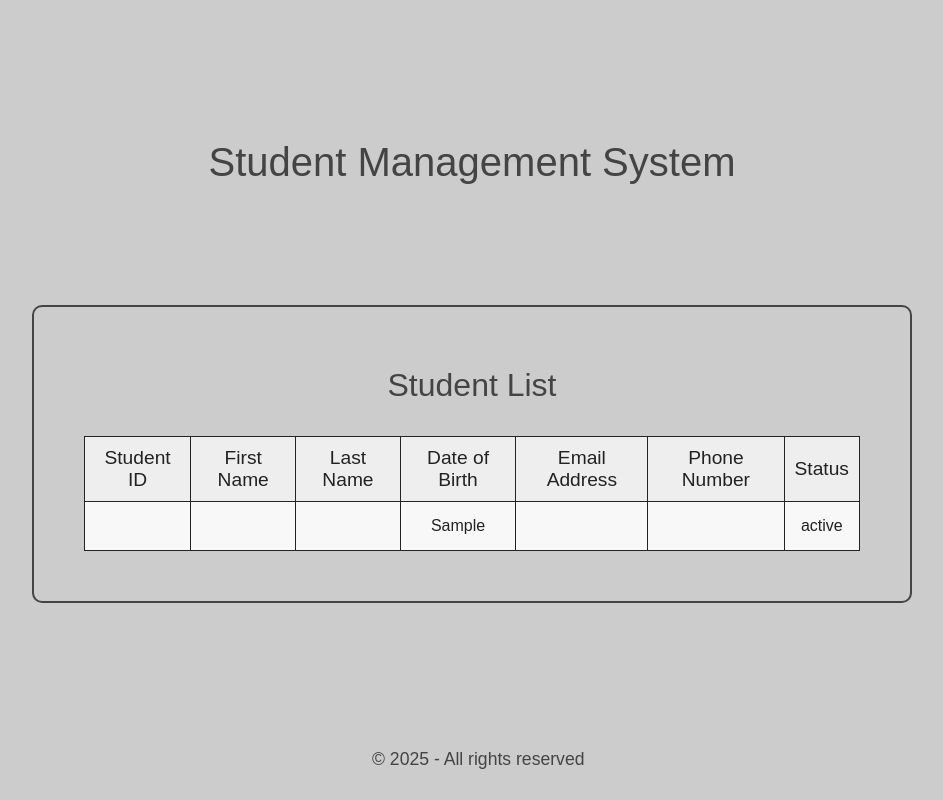
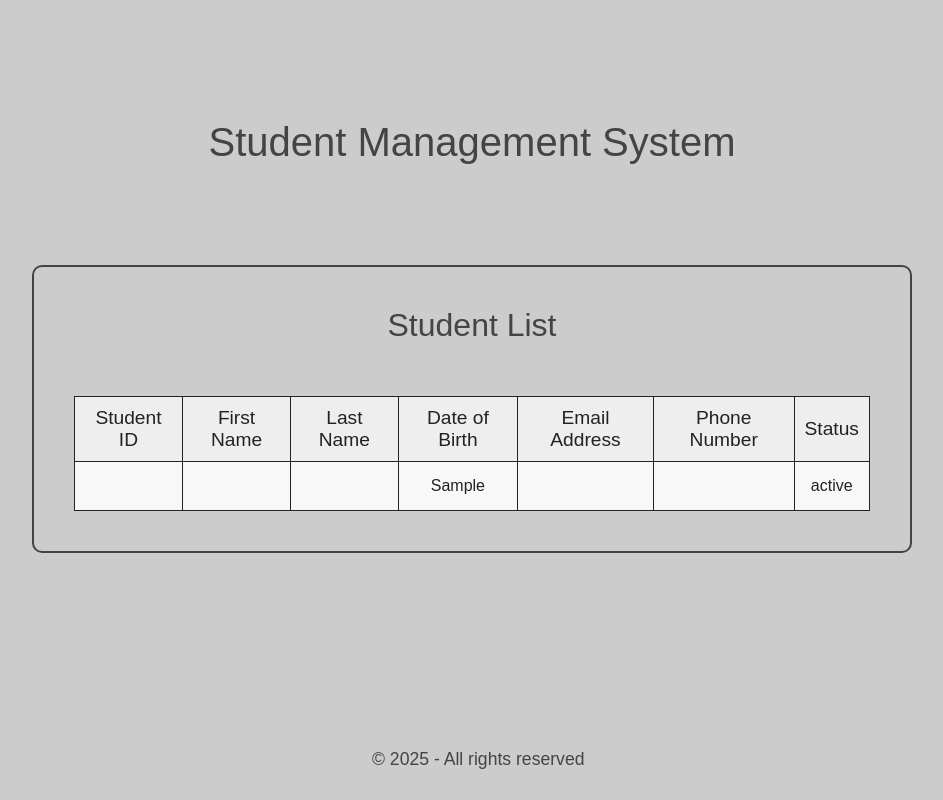
Before and after one commit to rubymattu/PHPAssignment1, a PHP site: page / in a window 1280 px wide. Shown: the whole page, without its empty margins (168-1111 px from the left). Run offline with PHP 8.4, Linux system fonts and the light colour scheme; tables that the repository leaves empty or names only in its code hold one stand-in row (values such as "Sample post"); data that the repository does not hold is empty.

Commit message:
Edited main.css

```diff
--- a/css/main.css
+++ b/css/main.css
@@ -14,19 +14,18 @@ body {
   main {
     border: 2px solid #444;
     border-radius: 10px;
-    padding: 50px;
+    padding: 40px;
   }
     h1 {
       font-size: 2.5rem;
       font-weight: 500;
-      margin: 20px 0;
       padding: 20px;
       padding-bottom: 100px;
     }
     h2 {
       font-size: 2rem;
       font-weight: 200;
-      margin: 10px 0;
+      padding-bottom: 20px;
     }
     table {
       text-align: center;
```
